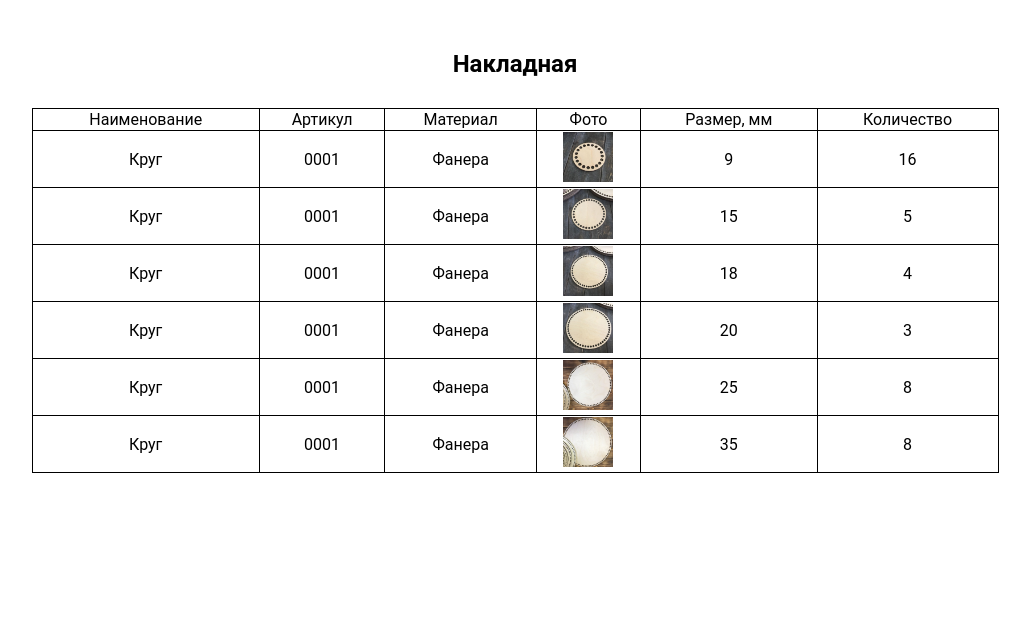
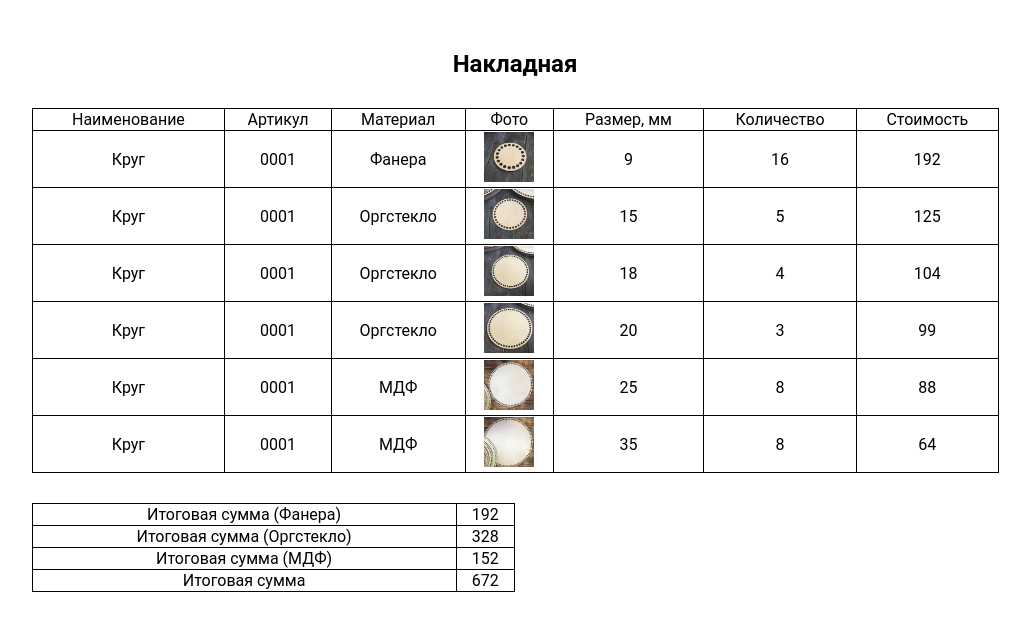
Before and after one commit to casplase1/donishki, a React app: page /priceclient in a window 1280 px wide. Shown: the top 630 px of the page, without its empty margins (125-1155 px from the left). Built offline with nearby package versions, Linux system fonts and the light colour scheme; the HTML template or start-up script is replaced by a standard one.

Commit message:
add sum table client price

```diff
--- a/src/Prices/data.jsx
+++ b/src/Prices/data.jsx
@@ -7,6 +7,7 @@ export default [
     count: 16,
     typeCode: '0001',
     material: 'plywood',
+    price: 12,
   },
   {
     id: '2',
@@ -15,7 +16,8 @@ export default [
     size: 15,
     count: 5,
     typeCode: '0001',
-    material: 'plywood',
+    material: 'plexiglas',
+    price: 25,
   },
   {
     id: '3',
@@ -24,7 +26,8 @@ export default [
     size: 18,
     count: 4,
     typeCode: '0001',
-    material: 'plywood',
+    material: 'plexiglas',
+    price: 26,
   },
   {
     id: '3',
@@ -33,7 +36,8 @@ export default [
     size: 20,
     count: 3,
     typeCode: '0001',
-    material: 'plywood',
+    material: 'plexiglas',
+    price: 33,
   },
   {
     id: '4',
@@ -42,7 +46,8 @@ export default [
     size: 25,
     count: 8,
     typeCode: '0001',
-    material: 'plywood',
+    material: 'mdf',
+    price: 11,
   },
   {
     id: '5',
@@ -51,6 +56,7 @@ export default [
     size: 35,
     count: 8,
     typeCode: '0001',
-    material: 'plywood',
+    material: 'mdf',
+    price: 8,
   },
 ];
--- a/src/Prices/priceClient.jsx
+++ b/src/Prices/priceClient.jsx
@@ -1,4 +1,4 @@
-import React from 'react';
+import React, { Component } from 'react';
 import styled from 'styled-components';
 import data from './data';
 import materialRus from '../constant/materials';
@@ -32,7 +32,33 @@ const Table = styled.table`
   }
 `;
 
-export default ({}) => (
+const SummaryTable = styled(Table)`
+  width: 50%;
+`;
+
+export default class extends Component {
+  constructor(props) {
+    super(props);
+    this.state = {
+      summary: {},
+    };
+  }
+
+  setSummary = () => {
+    const summary = {};
+    data.map(item => (summary[item.material] != undefined
+      ? (summary[item.material] += item.count * item.price)
+      : (summary[item.material] = item.count * item.price)));
+    return summary;
+  };
+
+  sumValues = obj => Object.values(obj).reduce((a, b) => a + b);
+
+  render() {
+    const summary = this.setSummary();
+    const materials = Object.getOwnPropertyNames(summary);
+    const sumAll = this.sumValues(summary);
+    return (
       <Wrapper>
         <Header>Накладная</Header>
         <Table>
@@ -43,6 +69,7 @@ export default ({}) => (
             <td>Фото</td>
             <td>Размер, мм</td>
             <td>Количество</td>
+            <td>Стоимость</td>
           </tr>
           {data.map(item => (
             <tr>
@@ -54,8 +81,25 @@ export default ({}) => (
               </td>
               <td>{item.size}</td>
               <td>{item.count}</td>
+              <td>{item.count * item.price}</td>
             </tr>
           ))}
         </Table>
+
+        <SummaryTable>
+          {materials.map(material => (
+            <tr>
+              <td>{`Итоговая сумма (${materialRus[material]})`}</td>
+              <td>{summary[material]}</td>
+            </tr>
+          ))}
+
+          <tr>
+            <td>Итоговая сумма</td>
+            <td>{sumAll}</td>
+          </tr>
+        </SummaryTable>
       </Wrapper>
     );
+  }
+}
```
Lines whose indentation alone changed are shown as unchanged.
